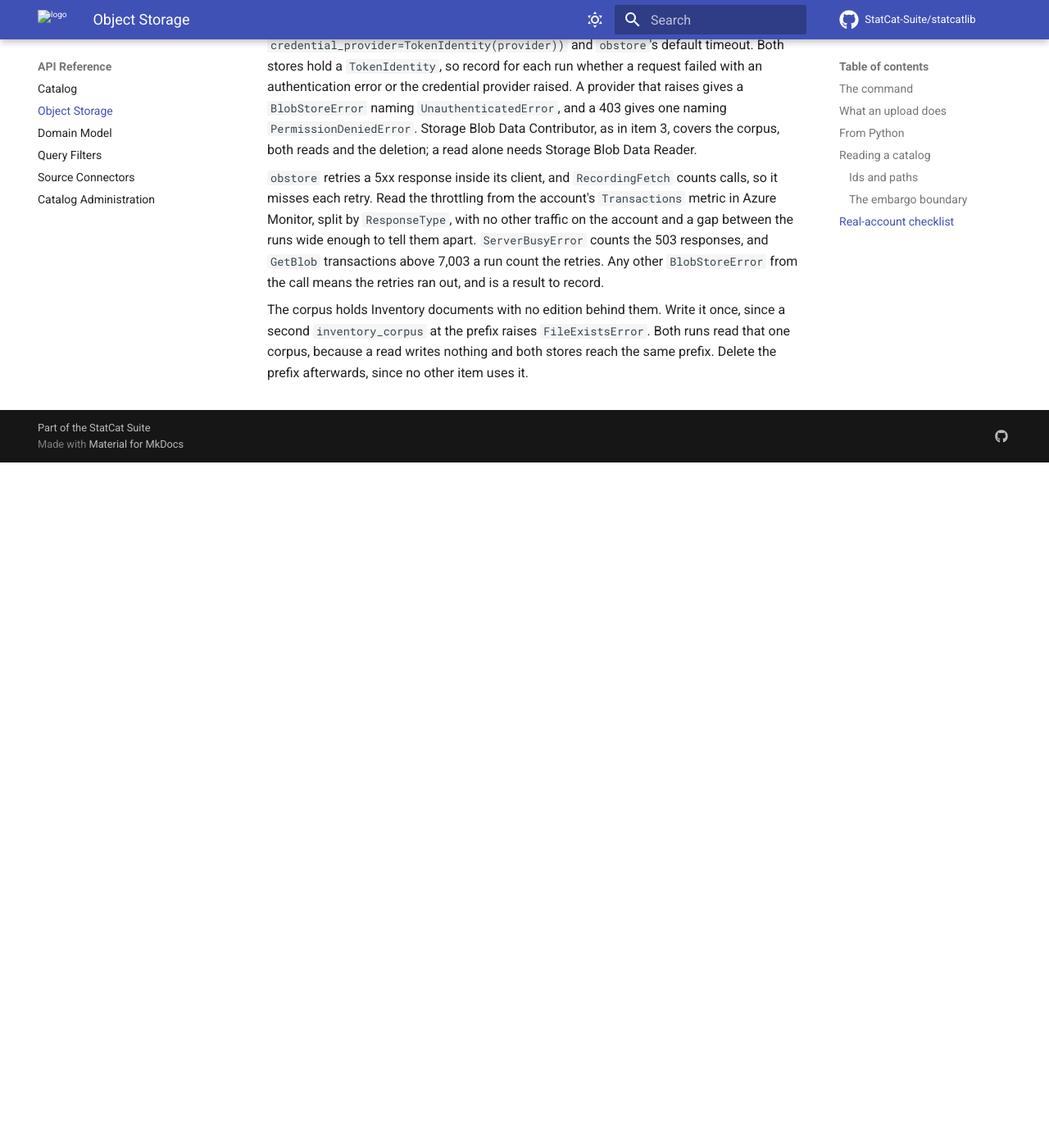
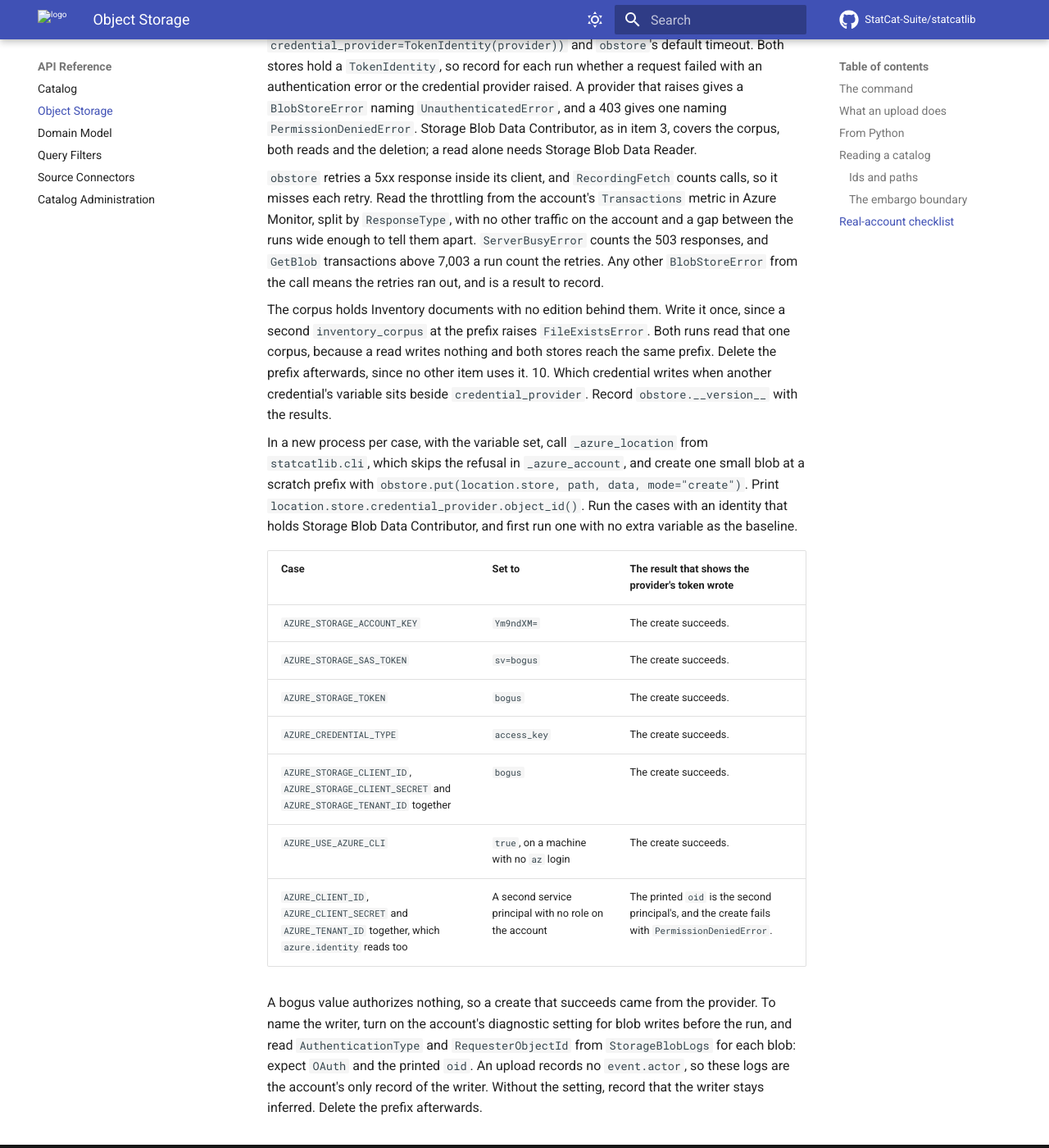
Before and after one commit to StatCat-Suite/statcatlib, an MkDocs documentation site: the page built from docs/api/blob.md, in a window 1280 px wide and 1400 px high, scrolled down 6063 px. Shown: the whole window at 82% size. Built offline with MkDocs 1.6.1 and Material for MkDocs 9.7.7, drawn with Linux system fonts in a browser that asks for light colours; comment, search, counter and statistics services are not loaded; before the commit the page ends 6627 px from its top, so only the background shows below that.

Commit message:
docs(blob): add a credential-precedence item to the real-account checklist (GH-134)

```diff
--- a/docs/api/blob.md
+++ b/docs/api/blob.md
@@ -261,3 +261,29 @@ the same pass and feeds Phase 6, serving.
     a second `inventory_corpus` at the prefix raises `FileExistsError`. Both runs read that
     one corpus, because a read writes nothing and both stores reach the same prefix. Delete
     the prefix afterwards, since no other item uses it.
+10. Which credential writes when another credential's variable sits beside
+    `credential_provider`. Record `obstore.__version__` with the results.
+
+    In a new process per case, with the variable set, call `_azure_location` from
+    `statcatlib.cli`, which skips the refusal in `_azure_account`, and create one small
+    blob at a scratch prefix with `obstore.put(location.store, path, data, mode="create")`.
+    Print `location.store.credential_provider.object_id()`. Run the cases with an identity
+    that holds Storage Blob Data Contributor, and first run one with no extra variable as
+    the baseline.
+
+    | Case | Set to | The result that shows the provider's token wrote |
+    |---|---|---|
+    | `AZURE_STORAGE_ACCOUNT_KEY` | `Ym9ndXM=` | The create succeeds. |
+    | `AZURE_STORAGE_SAS_TOKEN` | `sv=bogus` | The create succeeds. |
+    | `AZURE_STORAGE_TOKEN` | `bogus` | The create succeeds. |
+    | `AZURE_CREDENTIAL_TYPE` | `access_key` | The create succeeds. |
+    | `AZURE_STORAGE_CLIENT_ID`, `AZURE_STORAGE_CLIENT_SECRET` and `AZURE_STORAGE_TENANT_ID` together | `bogus` | The create succeeds. |
+    | `AZURE_USE_AZURE_CLI` | `true`, on a machine with no `az` login | The create succeeds. |
+    | `AZURE_CLIENT_ID`, `AZURE_CLIENT_SECRET` and `AZURE_TENANT_ID` together, which `azure.identity` reads too | A second service principal with no role on the account | The printed `oid` is the second principal's, and the create fails with `PermissionDeniedError`. |
+
+    A bogus value authorizes nothing, so a create that succeeds came from the provider. To
+    name the writer, turn on the account's diagnostic setting for blob writes before the
+    run, and read `AuthenticationType` and `RequesterObjectId` from `StorageBlobLogs` for
+    each blob: expect `OAuth` and the printed `oid`. An upload records no `event.actor`, so
+    these logs are the account's only record of the writer. Without the setting, record
+    that the writer stays inferred. Delete the prefix afterwards.
```
